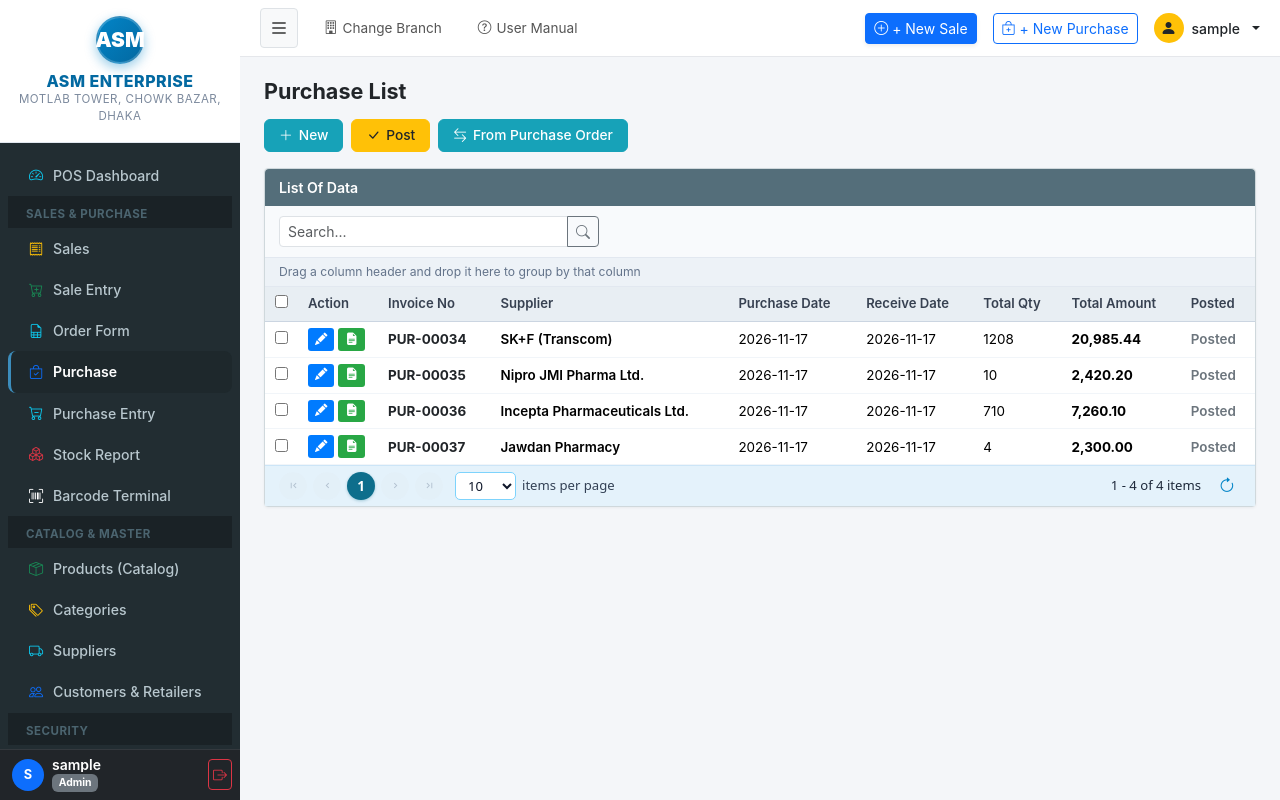
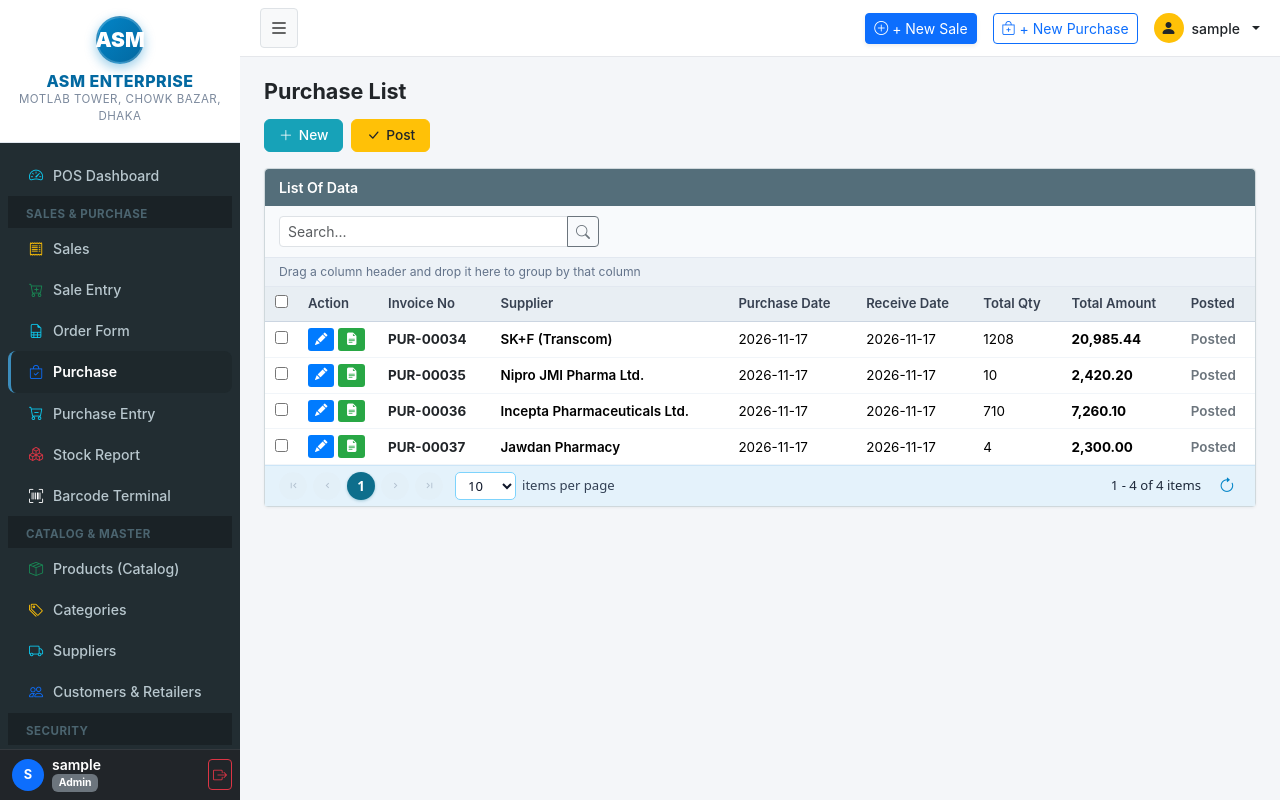
Before and after one commit to rahmanmdatiqur/PosSoftware, an ASP.NET Core app: page /Purchase in a window 1280 px wide. Run offline with ASP.NET Core 8, Linux system fonts and the light colour scheme; the visitor is signed in with stand-in values (Sample User, id 1); data comes from the database, SQL or seed files in the repository; some libraries are stand-ins or nearby versions.

Commit message:
Remove Change Branch, User Manual, From Sale Order, and From Purchase Order buttons

```diff
--- a/PosSoftware/PosSoftware/Views/Purchase/Index.cshtml
+++ b/PosSoftware/PosSoftware/Views/Purchase/Index.cshtml
@@ -98,9 +98,6 @@
     </a>
     <button type="button" class="btn btn-theme-post" onclick="bulkPostPurchases()">
         <i class="bi bi-check-lg"></i> Post
-    </button>
-    <button type="button" class="btn btn-theme-secondary" onclick="alert('Purchase orders workflow ready')">
-        <i class="bi bi-arrow-left-right"></i> From Purchase Order
     </button>
 </div>
 
--- a/PosSoftware/PosSoftware/Views/Sales/Index.cshtml
+++ b/PosSoftware/PosSoftware/Views/Sales/Index.cshtml
@@ -119,9 +119,6 @@
     </a>
     <button type="button" class="btn btn-theme-post" onclick="bulkPostSales()">
         <i class="bi bi-check-lg"></i> Post
-    </button>
-    <button type="button" class="btn btn-theme-secondary" onclick="alert('Sale orders workflow ready')">
-        <i class="bi bi-arrow-left-right"></i> From Sale Order
     </button>
     <a href="@Url.Action("OrderForm", "Sales")" target="_blank" class="btn btn-outline-primary d-inline-flex align-items-center gap-1 ms-auto" style="font-size: 0.84rem; padding: 5px 14px; font-weight: 600;">
         <i class="bi bi-printer"></i> 170-Item Order Form
--- a/PosSoftware/PosSoftware/Views/Shared/_Layout.cshtml
+++ b/PosSoftware/PosSoftware/Views/Shared/_Layout.cshtml
@@ -427,12 +427,6 @@
                         <button class="btn btn-sm btn-light border" id="sidebarToggle" title="Toggle Sidebar">
                             <i class="bi bi-list fs-5"></i>
                         </button>
-                        <a href="javascript:void(0)" class="nav-link-btn" onclick="alert('Current Branch: Main Branch (ASM ENTERPRISE - Motlab Tower, Chowk Bazar, Dhaka)')">
-                            <i class="bi bi-building"></i> Change Branch
-                        </a>
-                        <a href="javascript:void(0)" class="nav-link-btn" onclick="alert('ASM ENTERPRISE System: Sales, Purchase, Products & 170-item Order Form catalog.')">
-                            <i class="bi bi-question-circle"></i> User Manual
-                        </a>
                     </div>
 
                     <div class="d-flex align-items-center gap-3">
```
